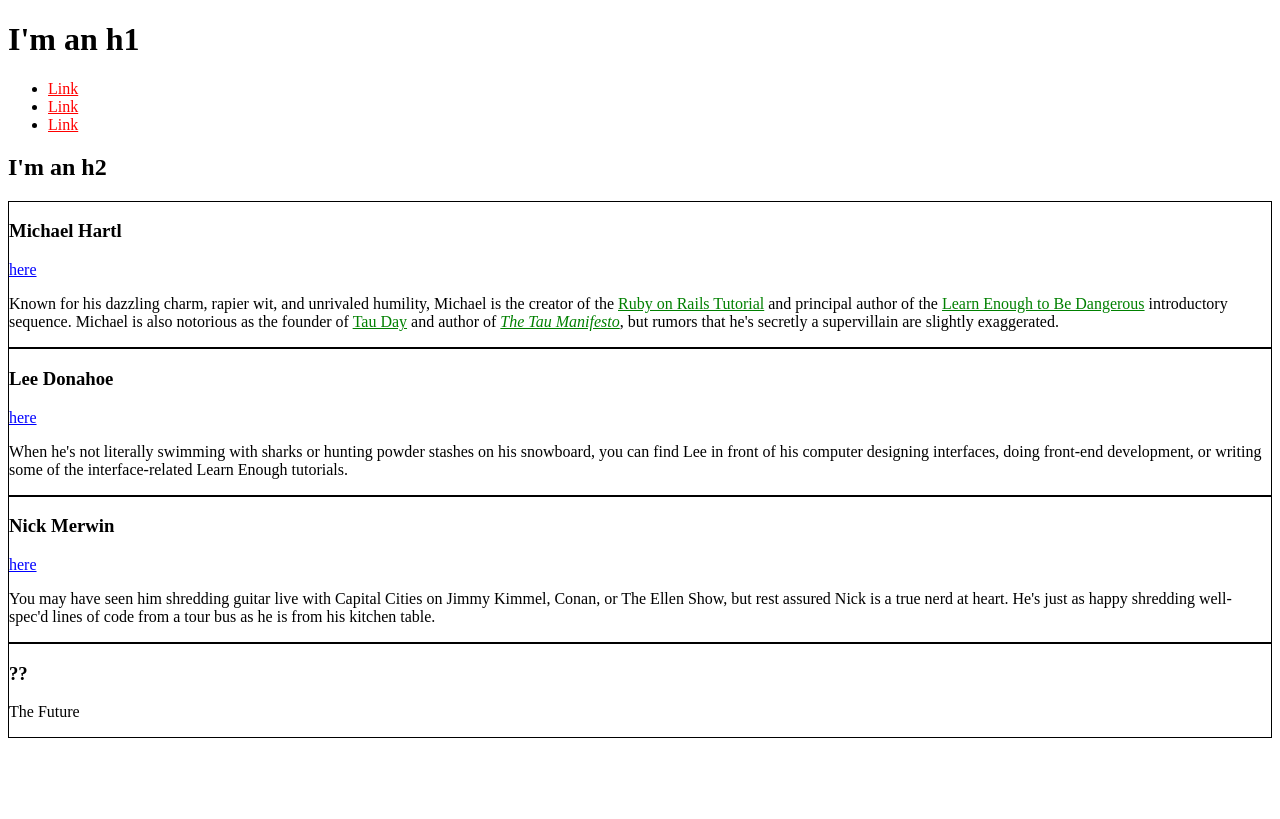
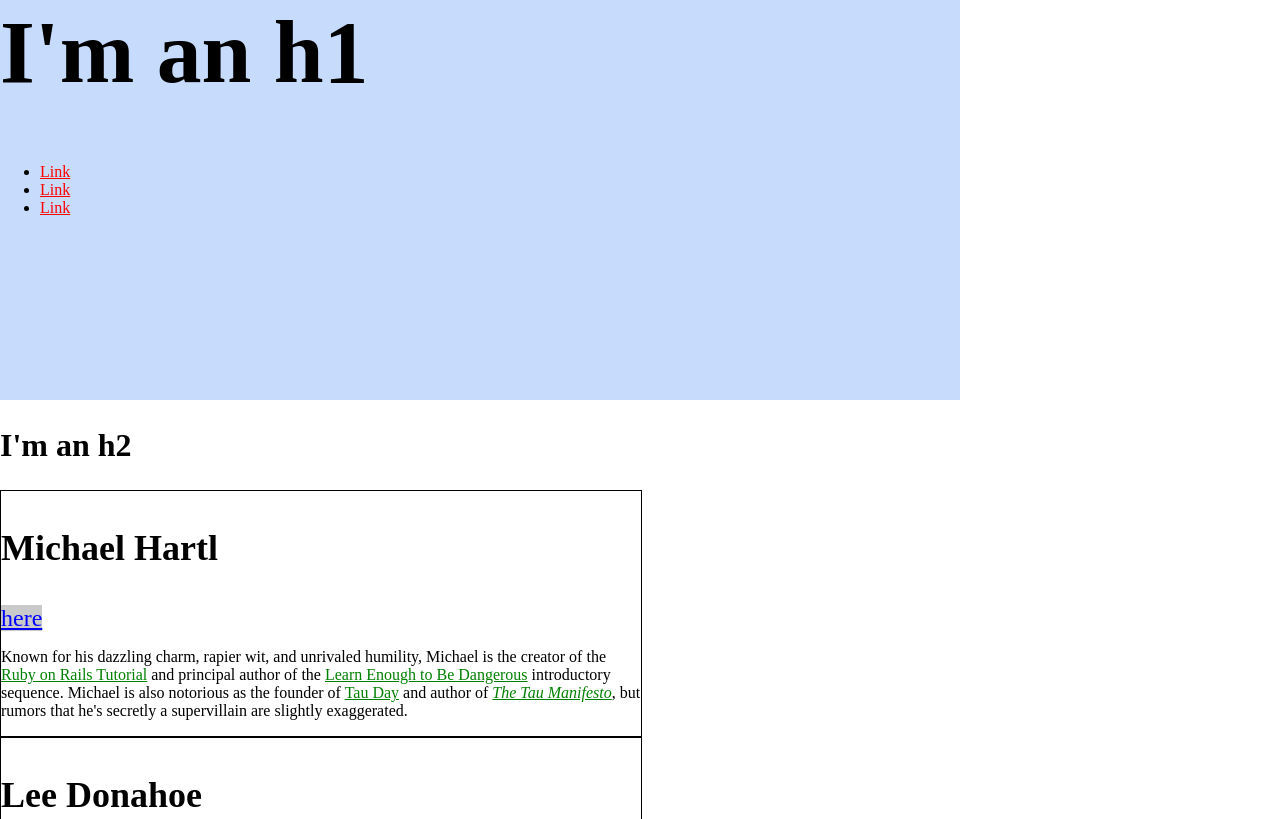
Before and after one commit to vikchadha/vikchadha.github.io, a plain HTML site: page index.html in a window 1280 px wide. Shown: the top 819 px of the page. Drawn offline with Linux system fonts and the light colour scheme.

Commit message:
Add sizing and a hero

```diff
--- a/index.html
+++ b/index.html
@@ -5,18 +5,48 @@
     <meta charset="utf-8">
     <style>
         /* GLOBAL STYLES */
+        html, body {
+            margin: 0;
+            padding: 0;
+        }
+        h1 {
+            font-size: 7vw;
+            margin-top: 0;
+        }
         a {
-            color: red;
+            color: #f00;
+        }
+        h2 {
+            font-size: 2em;
+        }
+
+        /* HERO STYLES */
+        .full-hero {
+            background-color: #c7dbfc;
+            height: 50vh;
+            width: 75vw;
         }
 
         /* SOCIAL STYLES */
         .social-link {
+            background: rgba(150, 150, 150, 0.5);
             color: blue;
         }
 
         /* BIO STYLES */
+        .bio-wrapper {
+            font-size: 24px;
+        }
         .bio-box {
             border: 1px solid black;
+            font-size: 1em;
+            width: 50%;
+        }
+        .bio-box h3 {
+            font-size: 1.5em;
+        }
+        .bio-copy {
+            font-size: 1rem;
         }
         .bio-copy a {
             color: green;
@@ -24,6 +54,8 @@
         </style>
     </head>
     <body>
+
+        <div class="full-hero hero-home">
         <h1>I'm an h1</h1>
             <ul>
                 <li>
@@ -36,7 +68,10 @@
                     <a href="https://example.com/">Link</a>
                 </li>
             </ul>
+        </div>
+
         <h2>I'm an h2</h2>
+        <div class=bio-wrapper>
             <div class="bio-box">
                 <h3>Michael Hartl</h3>
                 <a href="https://twitter.com/mhartl" class="social-link">here</a>
@@ -46,6 +81,8 @@
                     </p>
                 </div>
             </div>
+        </div>
+        <div class=bio-wrapper>
             <div class="bio-box">
                 <h3>Lee Donahoe</h3>
                 <a href="https://twitter.com/leedonahoe" class="social-link">here</a>
@@ -55,6 +92,8 @@
                     </p>
                 </div>
             </div>
+        </div>
+        <div class=bio-wrapper>
             <div class="bio-box">
                 <h3>Nick Merwin</h3>
                 <a href="https://twitter.com/nickmerwin" class="social-link">here</a>
@@ -64,11 +103,14 @@
                     </p>
                 </div>
             </div>
+        </div>
+        <div class=bio-wrapper>
             <div class="bio-box">
                 <h3>??</h3>
                 <p>
                 The Future
                 </p>
             </div>
+        </div>
     </body>
 </html>
```
Lines whose indentation alone changed are shown as unchanged.
